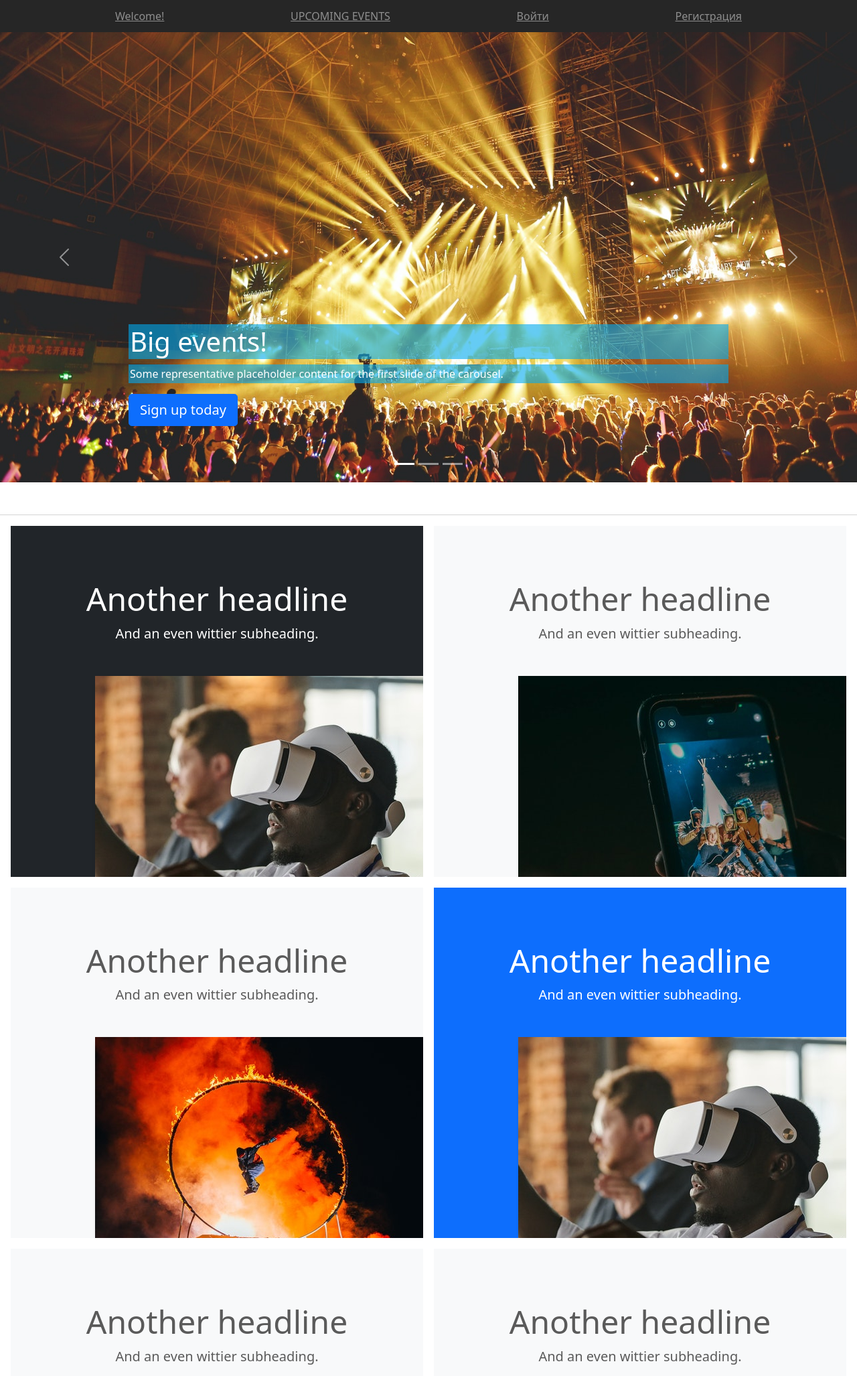
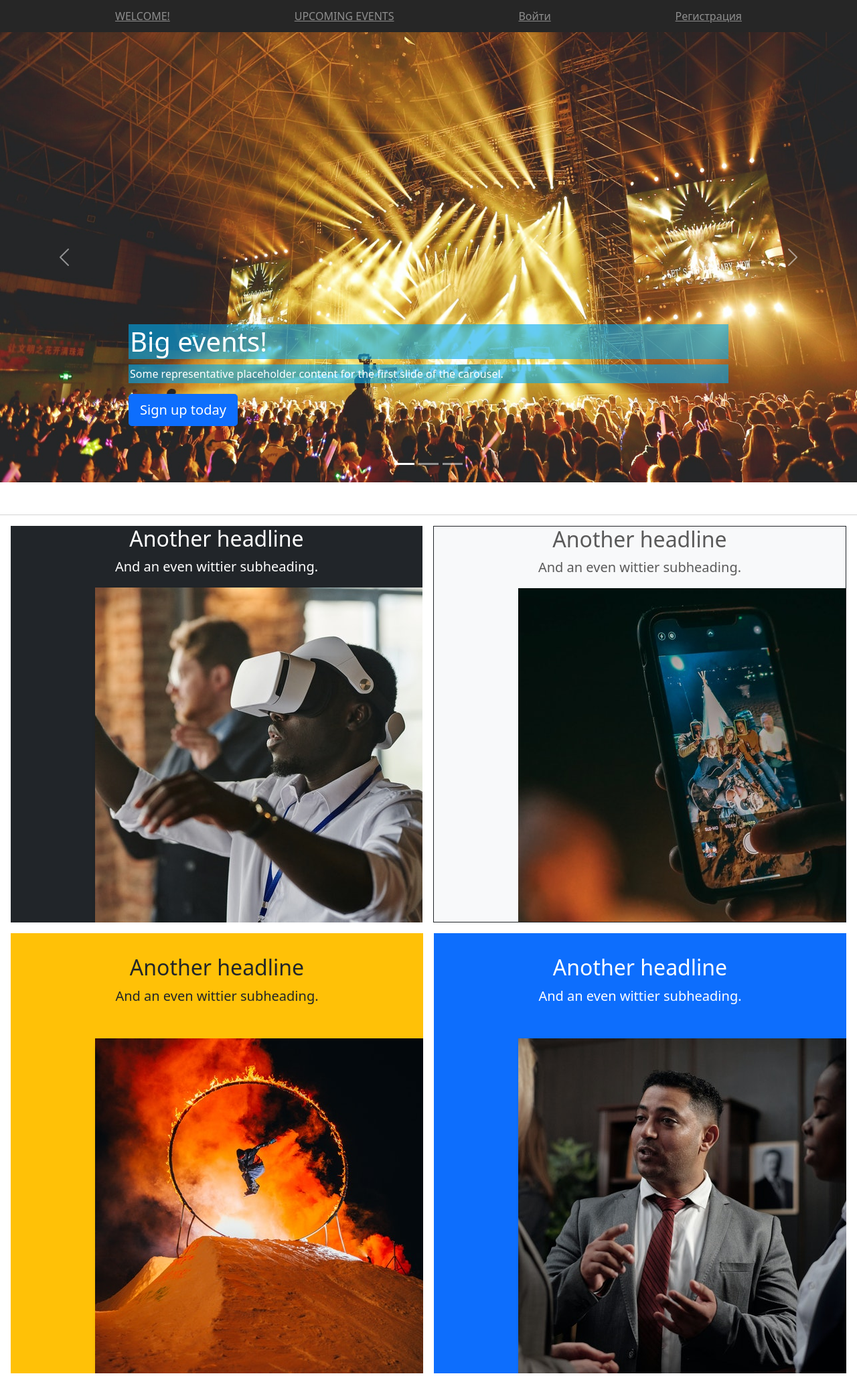
Before and after one commit to Papkxo87/eventsProject, a PHP site: page / in a window 1280 px wide. Shown: the top 2054 px of the page at 67% size. Run offline with PHP 8.4, Linux system fonts and the light colour scheme.

Commit message:
add class="bg"

```diff
--- a/templates/Main/index.php
+++ b/templates/Main/index.php
@@ -1,3 +1,4 @@
+<!--Оформляем первый блок домашней страницы-->
 <div id="myCarousel" class="carousel slide" data-bs-ride="carousel">
     <div class="carousel-indicators">
         <button type="button" data-bs-target="#myCarousel" data-bs-slide-to="0" class="active" aria-current="true"
@@ -61,93 +62,99 @@
     </button>
 </div>
 
+<!--Разделяем блоки линией-->
 <hr class="featurette-divider">
 
+<!--Оформляем второй блок домашней страницы-->
 <main>
     <div class="d-md-flex flex-md-equal w-100 my-md-3 ps-md-3">
-        <div class="bg-dark me-md-3 pt-3 px-3 pt-md-5 px-md-5 text-center text-white overflow-hidden">
-            <div class="my-3 py-3">
-                <h2 class="display-5">Another headline</h2>
+        <div class="bg-dark me-md-3 pt-3 px-3 pt-md-0 px-md-5 text-center text-white overflow-hidden">
+            <div class="my-0 py-0">
+                <h2 class="display-7">Another headline</h2>
                 <p class="lead">And an even wittier subheading.</p>
             </div>
-            <div class="bg-light shadow-sm mx-auto" style="width: 70%; height: 300px; border-radius: 11px 6px 0 0;">
+            <div class="bg-light shadow-sm mx-auto h-100" style="width: 70%; height: 300px; border-radius: 11px 6px 0 0;">
                 <img src="../../public/images/form/henri.jpg"></div>
         </div>
-        <div class="bg-light me-md-3 pt-3 px-3 pt-md-5 px-md-5 text-center overflow-hidden">
-            <div class="my-3 p-3">
-                <h2 class="display-5">Another headline</h2>
+        <div class="bg-light me-md-3 pt-3 px-3 pt-md-0 px-md-5 text-center overflow-hidden border border-dark">
+            <div class="my-0 p-0">
+                <h2 class="display-7">Another headline</h2>
                 <p class="lead">And an even wittier subheading.</p>
             </div>
-            <div class="bg-light shadow-sm mx-auto" style="width: 70%; height: 300px; border-radius: 11px 6px 0 0;">
+            <div class="bg-light shadow-sm mx-auto h-90" style="width: 70%; height: 300px; border-radius: 11px 6px 0 0;">
                 <img src="../../public/images/form/pexels-kindel-media-7149133.jpg"></div>
         </div>
     </div>
 
     <div class="d-md-flex flex-md-equal w-100 my-md-3 ps-md-3">
-        <div class="bg-light me-md-3 pt-3 px-3 pt-md-5 px-md-5 text-center overflow-hidden">
+        <div class="bg-warning me-md-3 pt-3 px-3 pt-md-0 px-md-5 text-center text-dark overflow-hidden">
             <div class="my-3 p-3">
-                <h2 class="display-5">Another headline</h2>
+                <h2 class="display-7">Another headline</h2>
                 <p class="lead">And an even wittier subheading.</p>
             </div>
-            <div class="bg-light shadow-sm mx-auto" style="width: 70%; height: 300px; border-radius: 11px 6px 0 0;">
+            <div class="bg-light shadow-sm mx-auto h-100" style="width: 70%; height: 300px; border-radius: 11px 6px 0 0;">
                 <img src="../../public/images/form/pexels-jan-kopřiva.jpg"></div>
         </div>
-        <div class="bg-primary me-md-3 pt-3 px-3 pt-md-5 px-md-5 text-center text-white overflow-hidden">
+        <div class="bg-primary me-md-3 pt-3 px-3 pt-md-0 px-md-5 text-center text-white overflow-hidden">
             <div class="my-3 py-3">
-                <h2 class="display-5">Another headline</h2>
+                <h2 class="display-7">Another headline</h2>
                 <p class="lead">And an even wittier subheading.</p>
             </div>
-            <div class="bg-light shadow-sm mx-auto" style="width: 70%; height: 300px; border-radius: 11px 6px 0 0;">
-                <img src="../../public/images/form/henri.jpg"></div>
+            <div class="bg-light shadow-sm mx-auto h-100" style="width: 70%; height: 300px; border-radius: 11px 6px 0 0;">
+                <img src="../../public/images/form/konferenc.jpg"></div>
         </div>
     </div>
 
     <div class="d-md-flex flex-md-equal w-100 my-md-3 ps-md-3">
-        <div class="bg-light me-md-3 pt-3 px-3 pt-md-5 px-md-5 text-center overflow-hidden">
+        <div class="bg-info me-md-3 pt-3 px-3 pt-md-0 px-md-5 text-center overflow-hidden">
             <div class="my-3 p-3">
-                <h2 class="display-5">Another headline</h2>
+                <h2 class="display-7">Another headline</h2>
+                <p class="lead text-dark">And an even wittier subheading.</p>
+            </div>
+            <div class="bg-light shadow-sm mx-auto h-100" style="width: 70%; height: 300px; border-radius: 11px 6px 0 0;">
+                <img src="../../public/images/form/atrakc.jpg"></div>
+        </div>
+        <div class="bg-danger me-md-3 pt-3 px-3 pt-md-0 px-md-5 text-center text-dark overflow-hidden">
+            <div class="my-3 py-3">
+                <h2 class="display-7">Another headline</h2>
                 <p class="lead">And an even wittier subheading.</p>
             </div>
-            <div class="bg-light shadow-sm mx-auto" style="width: 70%; height: 300px; border-radius: 11px 6px 0 0;">
-                <img src="../../public/images/form/henri.jpg"></div>
-        </div>
-        <div class="bg-light me-md-3 pt-3 px-3 pt-md-5 px-md-5 text-center overflow-hidden">
-            <div class="my-3 py-3">
-                <h2 class="display-5">Another headline</h2>
-                <p class="lead">And an even wittier subheading.</p>
-            </div>
-            <div class="bg-light shadow-sm mx-auto" style="width: 70%; height: 300px; border-radius: 11px 6px 0 0;">
-                <img src="../../public/images/form/henri.jpg"></div>
+            <div class="bg-light shadow-sm mx-auto h-100" style="width: 70%; height: 300px; border-radius: 11px 6px 0 0;">
+                <img src="../../public/images/form/znSobitie.jpg"></div>
         </div>
     </div>
 
     <div class="d-md-flex flex-md-equal w-100 my-md-3 ps-md-3">
-        <div class="bg-light me-md-3 pt-3 px-3 pt-md-5 px-md-5 text-center overflow-hidden">
+        <div class="bg-success me-md-3 pt-3 px-3 pt-md-0 px-md-5 text-center text-dark overflow-hidden">
             <div class="my-3 p-3">
-                <h2 class="display-5">Another headline</h2>
+                <h2 class="display-7">Another headline</h2>
+                <p class="lead text-dark">And an even wittier subheading.</p>
+            </div>
+            <div class="bg-light shadow-sm mx-auto h-100" style="width: 70%; height: 300px; border-radius: 11px 6px 0 0;">
+                <img src="../../public/images/form/vecherinki.jpg"></div>
+        </div>
+        <div class="bg-dark me-md-3 pt-3 px-3 pt-md-0 px-md-5 text-center overflow-hidden">
+            <div class="my-3 py-3">
+                <h2 class="display-7">Another headline</h2>
                 <p class="lead">And an even wittier subheading.</p>
             </div>
-            <div class="bg-light shadow-sm mx-auto" style="width: 70%; height: 300px; border-radius: 11px 6px 0 0;">
-                <img src="../../public/images/form/henri.jpg"></div>
-        </div>
-        <div class="bg-light me-md-3 pt-3 px-3 pt-md-5 px-md-5 text-center overflow-hidden">
-            <div class="my-3 py-3">
-                <h2 class="display-5">Another headline</h2>
-                <p class="lead">And an even wittier subheading.</p>
-            </div>
-            <div class="bg-light shadow-sm mx-auto" style="width: 70%; height: 300px; border-radius: 11px 6px 0 0;">
-                <img src="../../public/images/form/henri.jpg"></div>
+            <div class="bg-light shadow-sm mx-auto h-100" style="width: 70%; height: 300px; border-radius: 11px 6px 0 0;">
+                <img src="../../public/images/form/radost.jpg"></div>
         </div>
     </div>
 </main>
 
+<!--Разделяем блоки линией-->
 <hr class="featurette-divider">
 
+<!--Оформляем третий блок домашней страницы-->
 <div class="bg-dark text-secondary px-4 py-5 text-center">
     <div class="py-5">
         <h1 class="display-5 fw-bold text-white">Dark mode hero</h1>
         <div class="col-lg-6 mx-auto">
-            <p class="fs-5 mb-4">Quickly design and customize responsive mobile-first sites with Bootstrap, the world’s most popular front-end open source toolkit, featuring Sass variables and mixins, responsive grid system, extensive prebuilt components, and powerful JavaScript plugins.</p>
+            <p class="fs-5 mb-4">Quickly design and customize responsive mobile-first sites with Bootstrap, the world’s
+                most popular front-end open source toolkit, featuring Sass variables and mixins, responsive grid system,
+                extensive prebuilt components, and powerful JavaScript plugins.</p>
             <div class="d-grid gap-2 d-sm-flex justify-content-sm-center">
                 <button type="button" class="btn btn-outline-info btn-lg px-4 me-sm-3 fw-bold">Custom button</button>
                 <button type="button" class="btn btn-outline-light btn-lg px-4">Secondary</button>
@@ -156,8 +163,10 @@
     </div>
 </div>
 
+<!--Разделяем блоки линией-->
 <hr class="featurette-divider">
 
+<!--Оформляем четвёртый блок домашней страницы-->
 <footer class="container">
     <p class="float-end"><a href="#">Back to top</a></p>
     <p>&copy; 2021 Company, Inc. &middot; <a href="#">Privacy</a> &middot; <a href="#">Terms</a></p>
--- a/templates/menu_guest.php
+++ b/templates/menu_guest.php
@@ -1,6 +1,7 @@
+<!--Оформляем меню незарегестрированного гостя-->
 <header class="site-header sticky-top py-1">
     <nav class="container d-flex flex-column flex-md-row justify-content-between">
-        <a class="py-2 d-none d-md-inline-block<?= $this->data['controllerName'] == "Main" ? " active" : "" ?>" href="?">Welcome!</a>
+        <a class="py-2 d-none d-md-inline-block<?= $this->data['controllerName'] == "Main" ? " active" : "" ?>" href="?">WELCOME!</a>
         <a class="py-2 d-none d-md-inline-block<?= $this->data['controllerName'] == "Showevents" ? " active" : "" ?>"
            href="?type=Showevents&action=show">UPCOMING EVENTS</a>
         <a class="py-2 d-none d-md-inline-block<?= $this->data['controllerName'] == "Aut" ? " active" : "" ?>"
--- a/templates/menu_user.php
+++ b/templates/menu_user.php
@@ -1,6 +1,7 @@
+<!--Оформляем меню пользователя-->
 <header class="site-header sticky-top py-1">
     <nav class="container d-flex flex-column flex-md-row justify-content-between">
-        <a class="py-2 d-none d-md-inline-block<?= $this->data['controllerName'] == "Main" ? " active" : "" ?>" href="?">Welcome!</a>
+        <a class="py-2 d-none d-md-inline-block<?= $this->data['controllerName'] == "Main" ? " active" : "" ?>" href="?">WELCOME!</a>
         <a class="py-2 d-none d-md-inline-block<?= $this->data['controllerName'] == "Showevents" ? " active" : "" ?>"
            href="?type=Showevents&action=show">UPCOMING EVENTS</a>
         <a class="py-2 d-none d-md-inline-block" href="?type=Aut&action=logout">Выйти
```
Also changed, not shown: templates/menu_admin.php (+8 -7 lines), public/images/form/atrakc.jpg (added), public/images/form/konferenc.jpg (added), public/images/form/radost.jpg (added), public/images/form/vecherinki.jpg (added), public/images/form/znSobitie.jpg (added).
